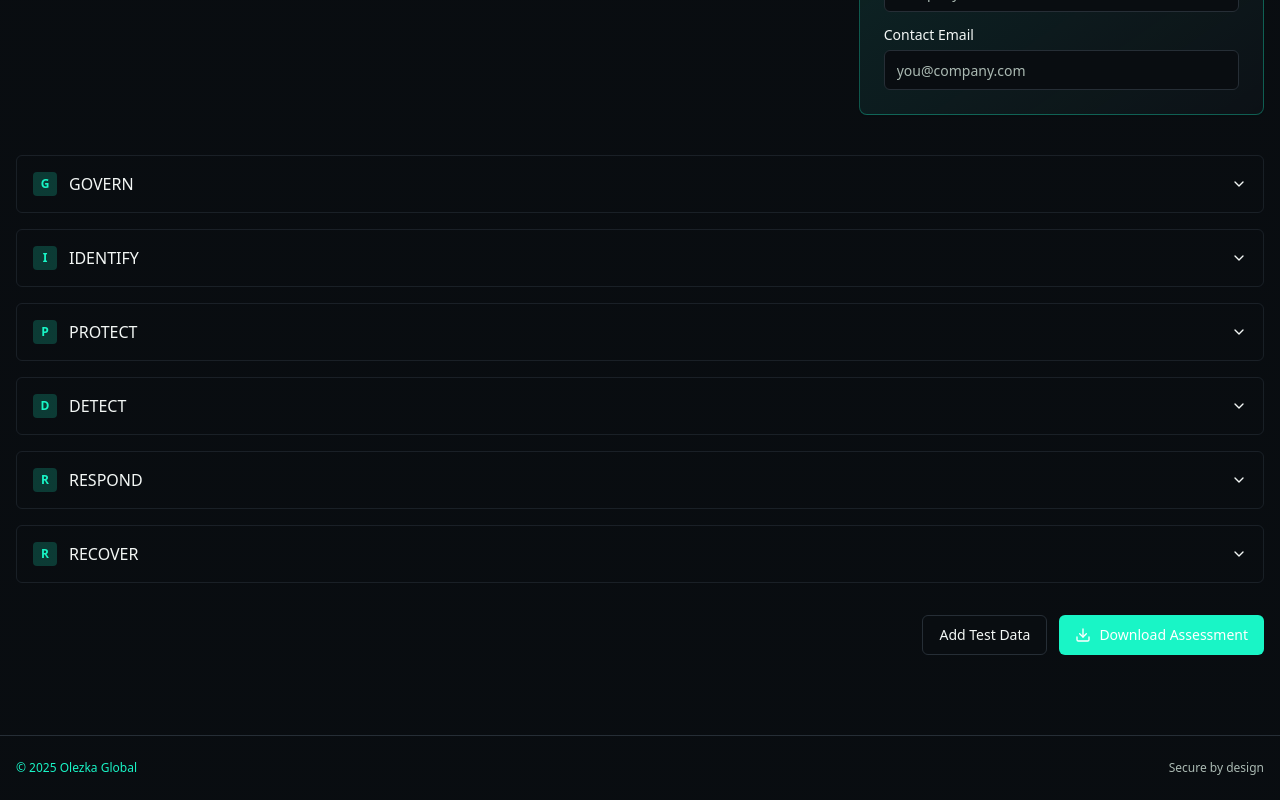
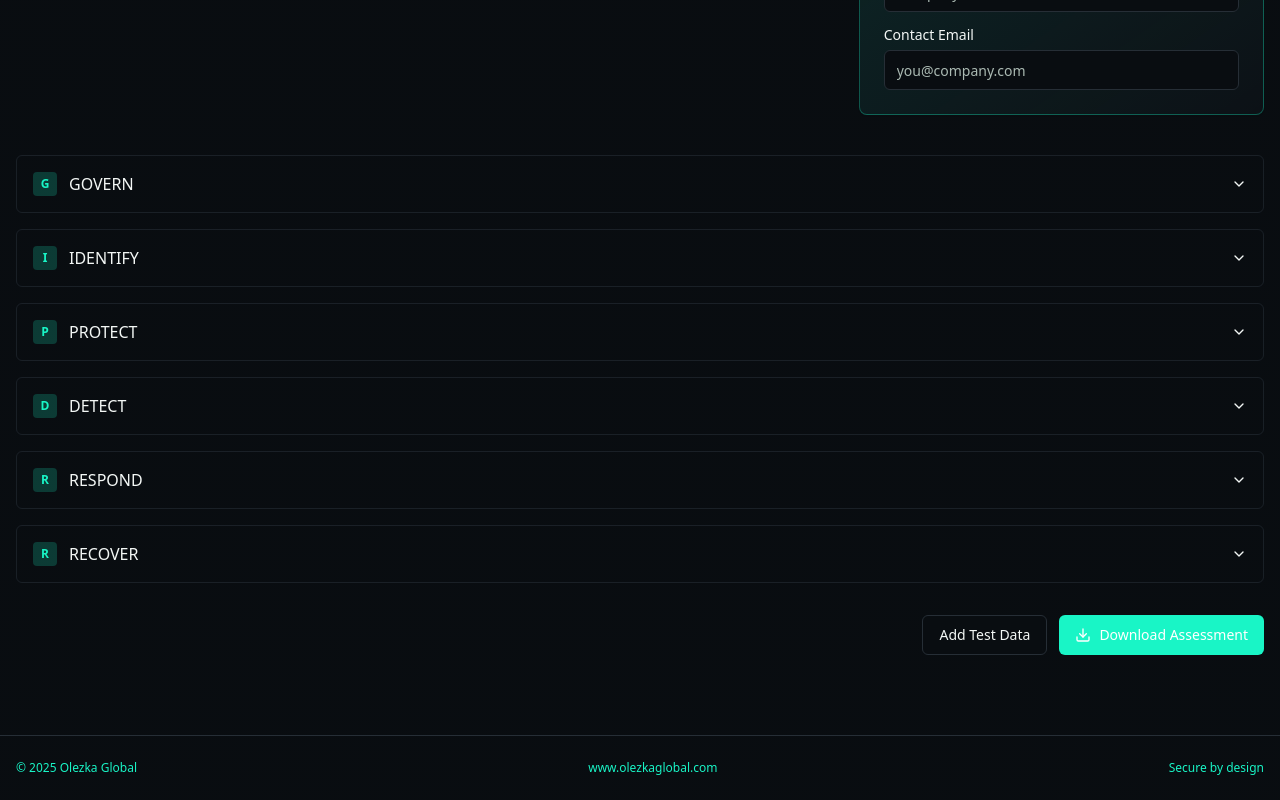
Before and after one commit to paulrsapio-maker/Olezka-Global-SA, a React (Vite) app: page / in a window 1280 px wide. Shown: the part 290-1090 px from the top of the page. Built offline with nearby package versions, Linux system fonts and the light colour scheme.

Commit message:
Make footer 'Secure by design' teal and add clickable website link in teal
cgen-04869c5a02344aefbd51e24c7e48d155

```diff
--- a/client/pages/Index.tsx
+++ b/client/pages/Index.tsx
@@ -637,7 +637,8 @@ export default function Index() {
       <footer className="border-t mt-10">
         <div className="container mx-auto px-4 py-6 text-xs text-muted-foreground flex items-center justify-between">
           <span className="text-primary">© {new Date().getFullYear()} Olezka Global</span>
-          <span>Secure by design</span>
+          <a href="https://www.olezkaglobal.com" className="text-primary hover:underline" target="_blank" rel="noopener noreferrer">www.olezkaglobal.com</a>
+          <span className="text-primary">Secure by design</span>
         </div>
       </footer>
     </div>
```
